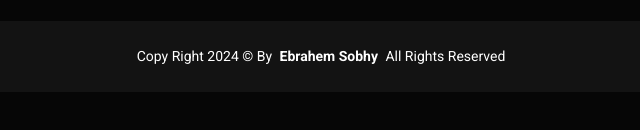
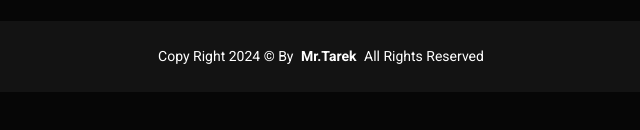
Before and after one commit to SEIbrahimSobhi/Mr.Tarek, a plain HTML site: page school-math1.html in a window 1280 px wide. Shown: the part 1555-1685 px from the top of the page, 319-959 px from the left. Drawn offline with nearby package versions, Linux system fonts and the light colour scheme.

Commit message:
school-math1.html

```diff
--- a/school-math1.html
+++ b/school-math1.html
@@ -189,7 +189,7 @@
     </div>
 
     <div class="container copyright text-center mt-4">
-      <p>Copy Right 2024 © By <strong class="px-1 sitename">Ebrahem Sobhy</strong> <span> All Rights Reserved</span></p>
+      <p>Copy Right 2024 © By <strong class="px-1 sitename">Mr.Tarek</strong> <span> All Rights Reserved</span></p>
 
     </div>
 
```
